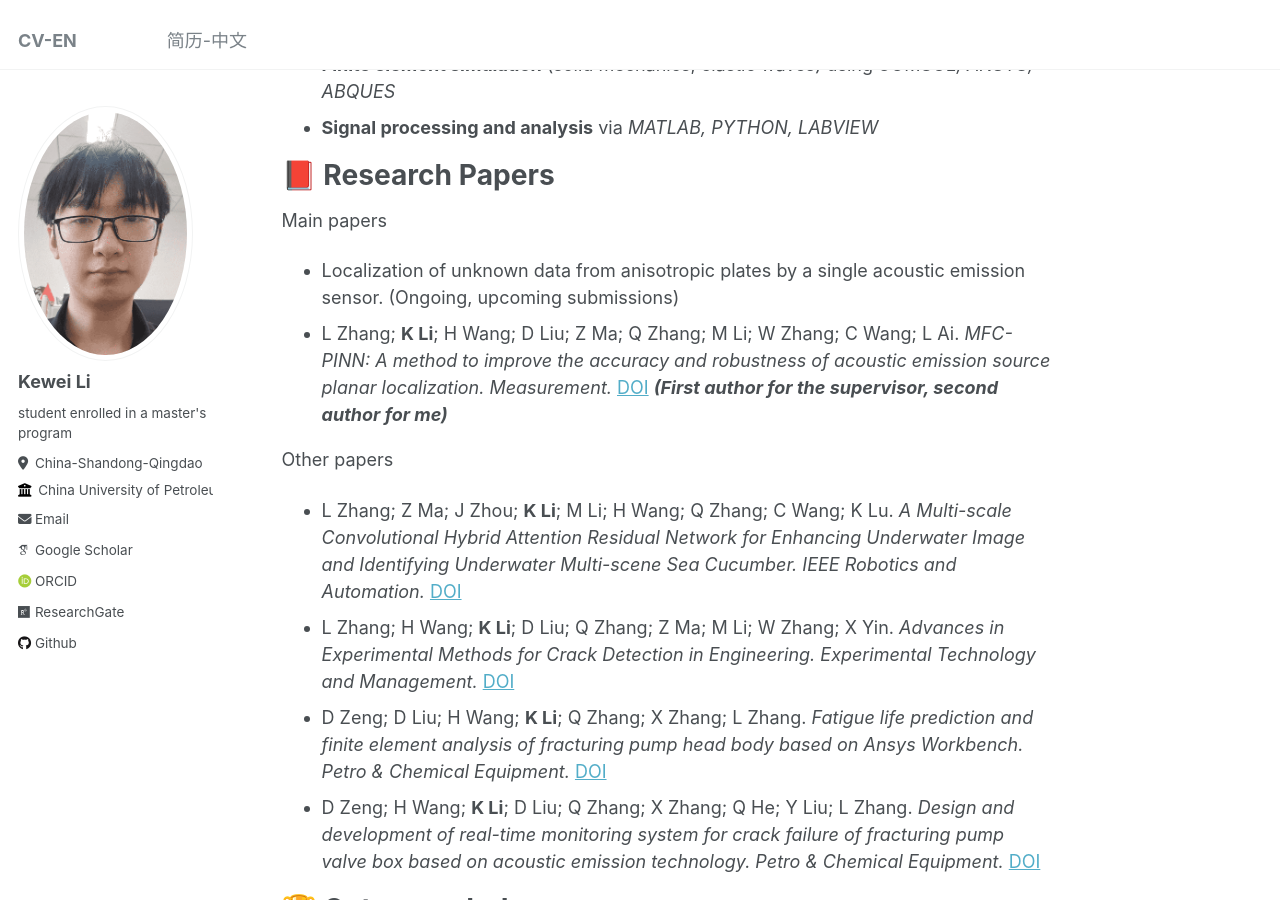
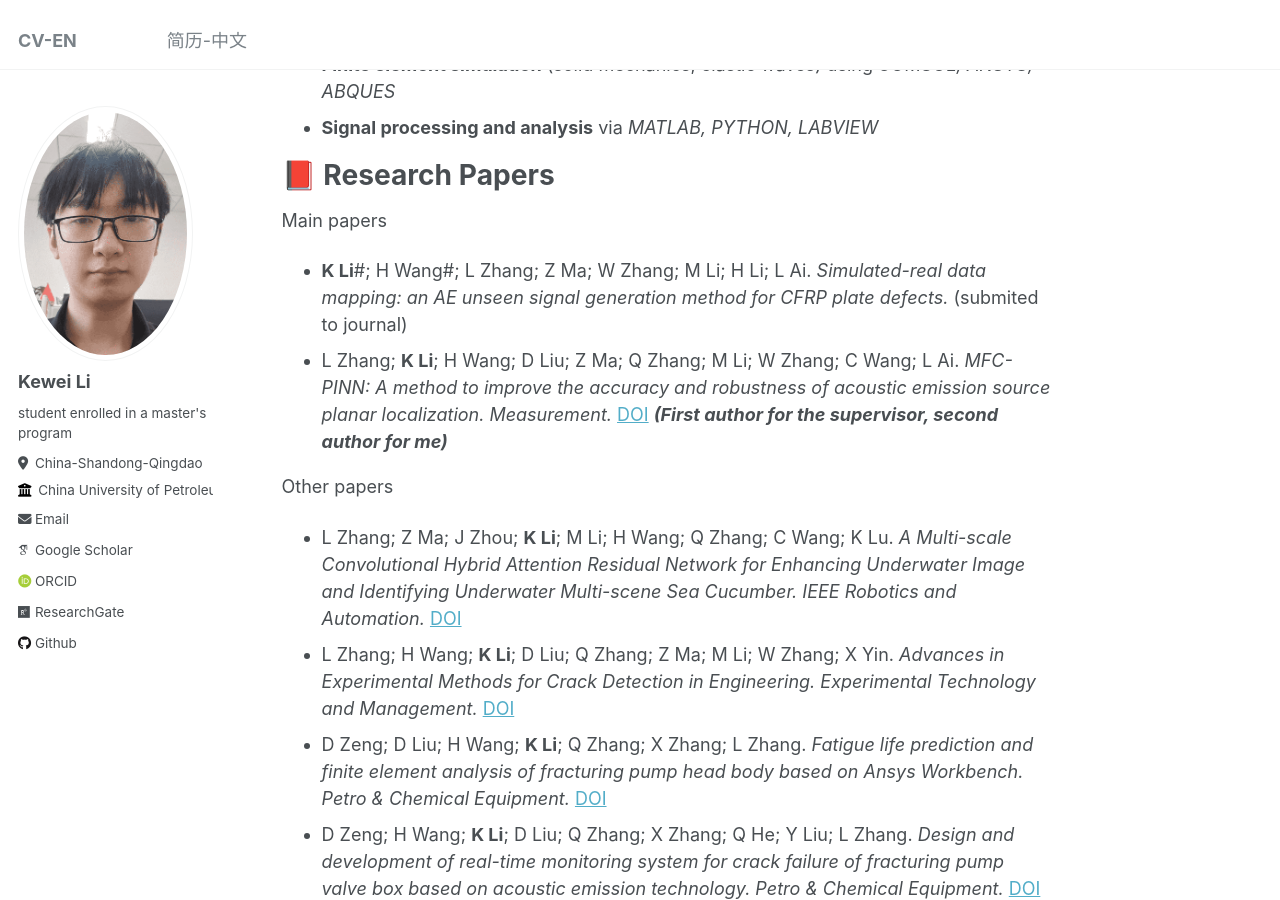
Before and after one commit to TheHangedManC/TheHangedManC-thehangedmanc.github.io, a Jekyll site: the page built from _pages/about.md, in a window 1280 px wide and 900 px high, scrolled down 1043 px. Built offline with Jekyll 4.4.1, drawn with Linux system fonts in a browser that asks for light colours; some web fonts are replaced.

Commit message:
Update about.md

```diff
--- a/_pages/about.md
+++ b/_pages/about.md
@@ -39,7 +39,7 @@ I am an integrated undergraduate student (completed my undergraduate and master'
 📕 Research Papers
 ======
 Main papers
-*   Localization of unknown data from anisotropic plates by a single acoustic emission sensor. (Ongoing, upcoming submissions)
+*   **K Li**#; H Wang#; L Zhang; Z Ma; W Zhang; M Li; H Li; L Ai. *Simulated-real data mapping: an AE unseen signal generation method for CFRP plate defects.* (submited to journal)
 *   L Zhang; **K Li**; H Wang; D Liu; Z Ma; Q Zhang; M Li; W Zhang; C Wang; L Ai. *MFC-PINN: A method to improve the accuracy and robustness of acoustic emission source planar localization. Measurement.* [DOI](https://www.sciencedirect.com/science/article/pii/S0263224124008807/)
     ***(First author for the supervisor, second author for me)***
 
```
